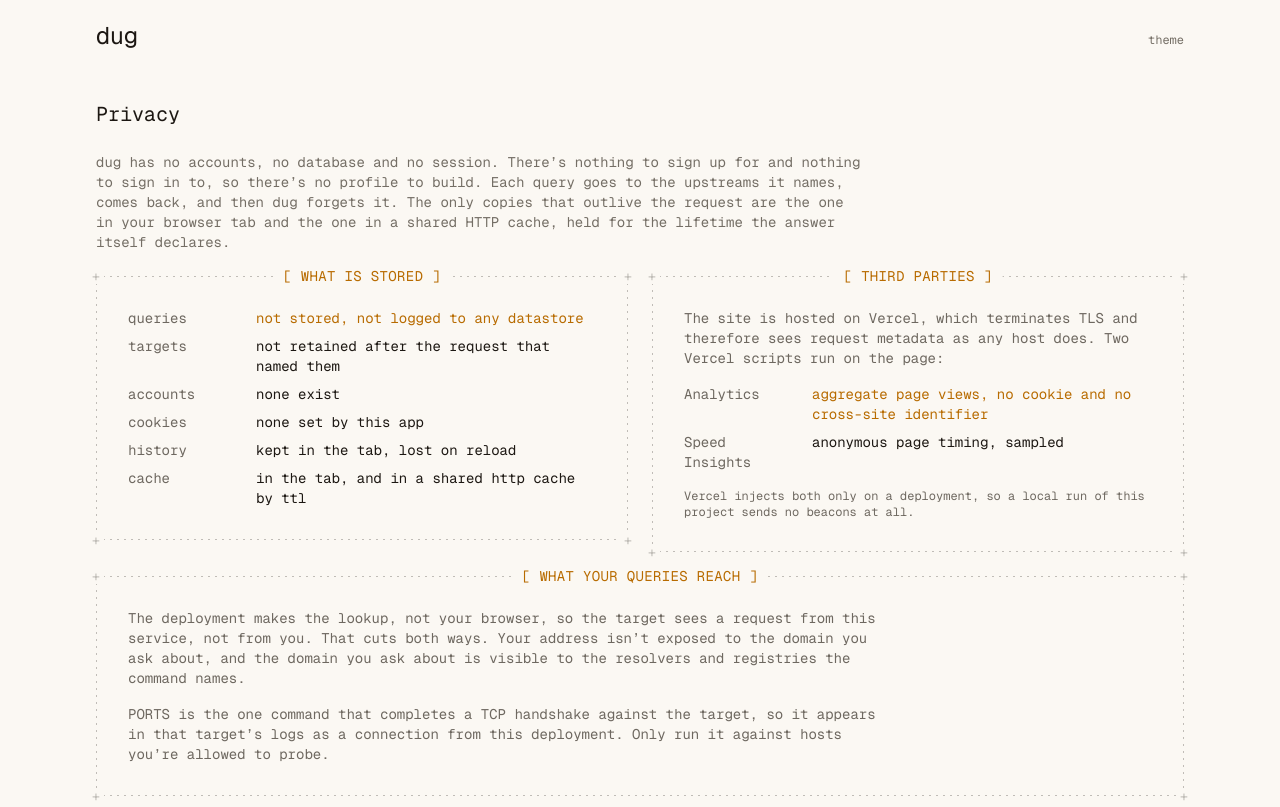
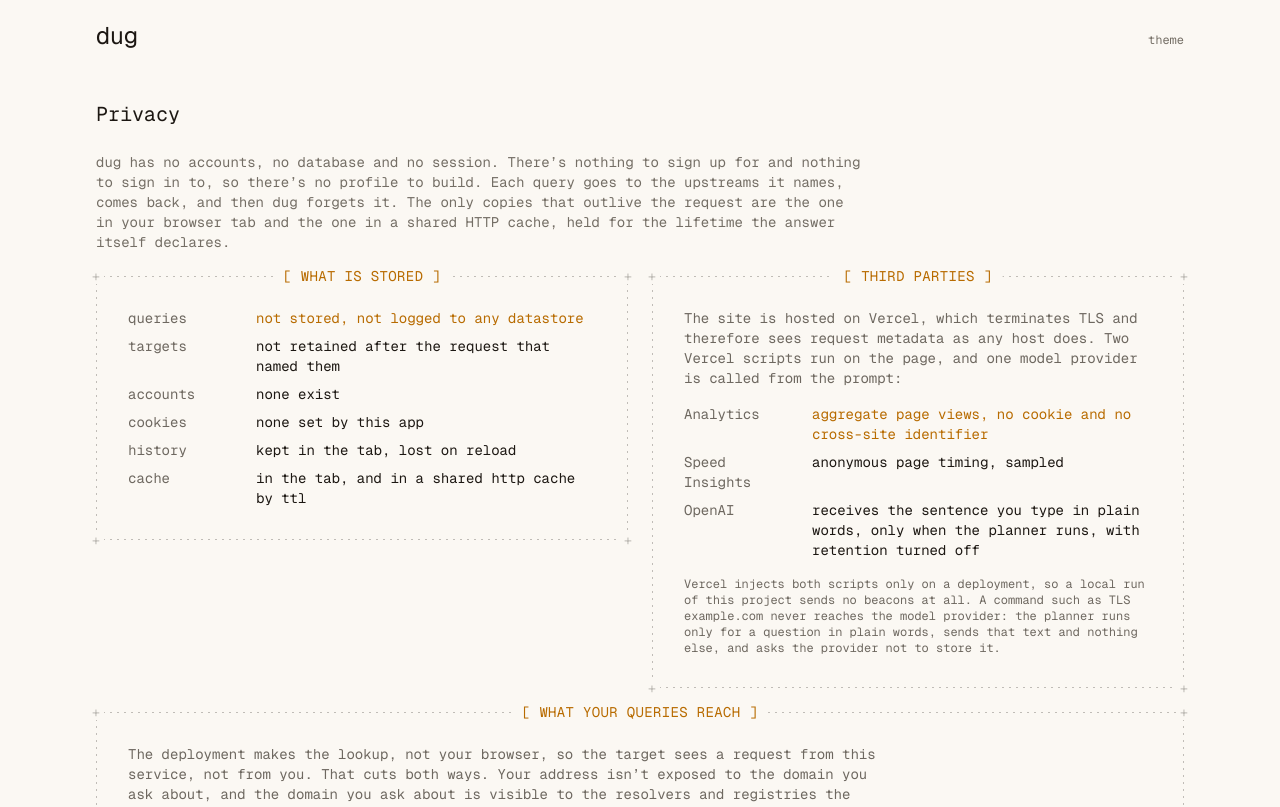
Before and after one commit to zaidmukaddam/dug, a Next.js app: page /privacy in a window 1280 px wide. Shown: the top 807 px of the page. Built offline with nearby package versions, Linux system fonts and the light colour scheme.

Commit message:
docs: say on the privacy page that the planner sends typed text to openai

```diff
--- a/app/privacy/page.tsx
+++ b/app/privacy/page.tsx
@@ -26,9 +26,10 @@ export const metadata: Metadata = {
 }
 
 // Every claim here is a property of the code as it stands: there is no database
-// in this project, no session, no cookie set by the app, and the two analytics
-// scripts are the only third parties on the page. Nothing on this page is a
-// promise about intent; it is a description of what the deployment does.
+// in this project, no session, no cookie set by the app, and the third parties
+// are the two analytics scripts and, only for the planner, the model provider.
+// Nothing on this page is a promise about intent; it is a description of what
+// the deployment does.
 export default function Privacy() {
   return (
     <main className="mx-auto flex min-h-dvh w-full max-w-6xl flex-col px-5 py-6 sm:px-8">
@@ -73,7 +74,8 @@ export default function Privacy() {
             <div className="flex flex-col gap-4">
               <p className="text-sm text-pretty text-graph-muted">
                 The site is hosted on Vercel, which terminates TLS and therefore sees request
-                metadata as any host does. Two Vercel scripts run on the page:
+                metadata as any host does. Two Vercel scripts run on the page, and one model
+                provider is called from the prompt:
               </p>
               <FrameRows
                 rows={[
@@ -86,11 +88,18 @@ export default function Privacy() {
                     label: "Speed Insights",
                     value: "anonymous page timing, sampled",
                   },
+                  {
+                    label: "OpenAI",
+                    value:
+                      "receives the sentence you type in plain words, only when the planner runs, with retention turned off",
+                  },
                 ]}
               />
               <p className="text-xs text-graph-muted">
-                Vercel injects both only on a deployment, so a local run of this project sends
-                no beacons at all.
+                Vercel injects both scripts only on a deployment, so a local run of this project
+                sends no beacons at all. A command such as TLS example.com never reaches the
+                model provider: the planner runs only for a question in plain words, sends that
+                text and nothing else, and asks the provider not to store it.
               </p>
             </div>
           </Frame>
```
Also changed, not shown: 1 other file (tests, documents, lock files or other folders).
